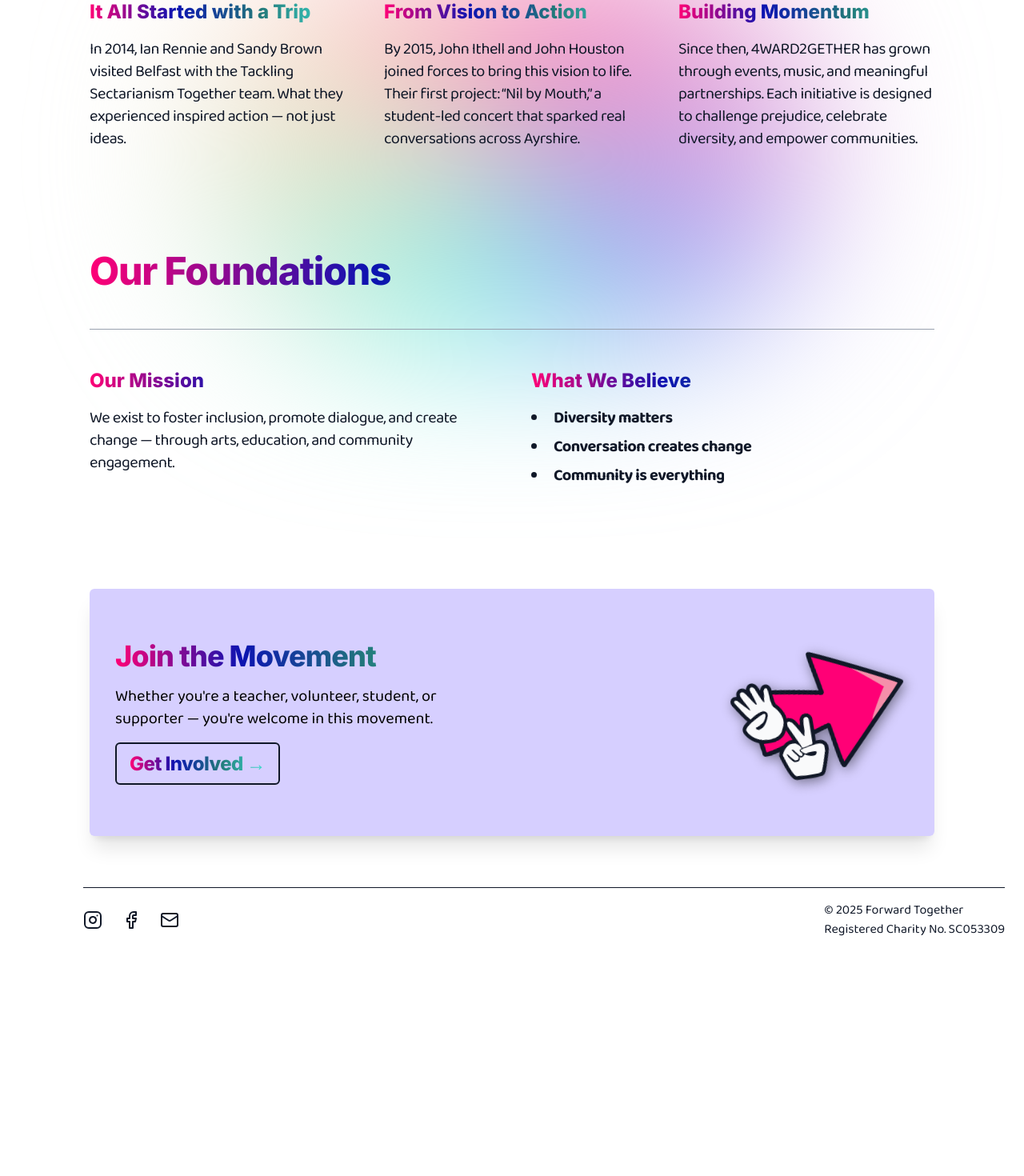
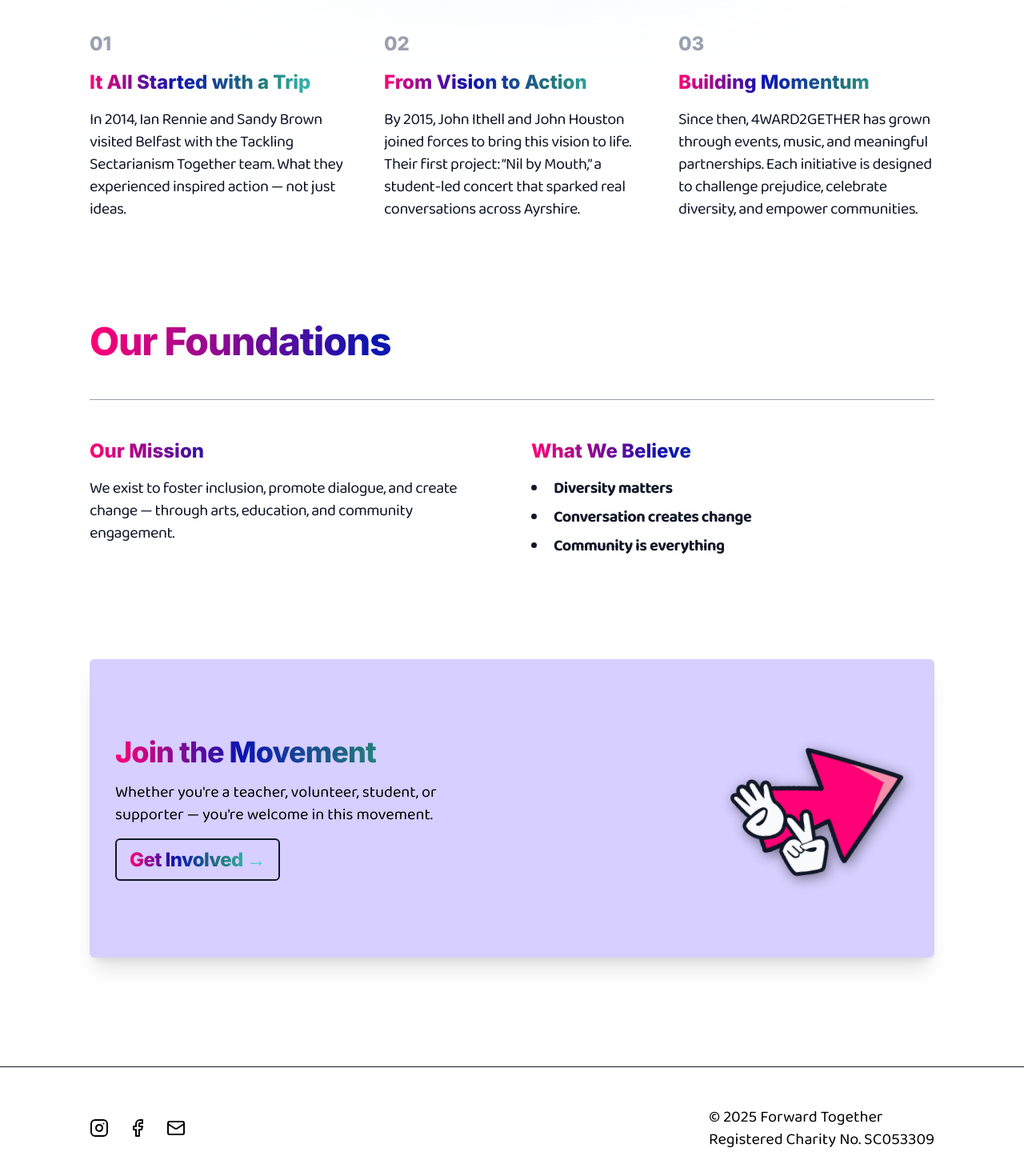
Before and after one commit to jaycee808/forward-together-2025, a Next.js app: page / in a window 1280 px wide. Shown: the part 794-2264 px from the top of the page at 80% size. Before the commit the page ends 1976 px from the top, so only its background shows below. Built offline with nearby package versions, Linux system fonts and the light colour scheme.

Commit message:
updated footer and landing page styles

```diff
--- a/components/Footer.jsx
+++ b/components/Footer.jsx
@@ -5,18 +5,18 @@
 
 export default function Footer() {
     return (
-        <section className="w-full text-xs font-inter text-gray-900 mt-12 sm:mt-16 relative z-10 px-6 sm:px-8 lg:px-16 m-2 md:ml-10">
+        <section className="mt-2 md:mt-10 space-y-32">
         <div className="border-t border-gray-900 pt-4 flex flex-col sm:flex-row sm:justify-between items-center gap-4">
 
             {/* Social Icons */}
-            <div className="flex gap-6">
+            <div className="flex gap-6 px-28 py-8">
             <SocialIcon href="https://www.instagram.com/4ward2gethersocial" label="Instagram" icon={<Instagram size={24} />} />
             <SocialIcon href="https://www.facebook.com/4ward2gethercelebratingdiversity" label="Facebook" icon={<Facebook size={24} />} />
             <SocialIcon href="mailto:4ward2gether.1@gmail.com" label="Email" icon={<Mail size={24} />} />
             </div>
 
             {/* Copyright */}
-            <div className="font-baloo text-center md:text-left text-base">
+            <div className="font-baloo text-center text-base md:text-xl md:text-left px-2 md:px-28 py-4 md:py-8">
             <p>
                 © {new Date().getFullYear()} Forward Together<br />
                 Registered Charity No. SC053309
--- a/components/Hero.jsx
+++ b/components/Hero.jsx
@@ -5,8 +5,8 @@
 
 export default function LandingPage() {
   return (
-    <main className="mt-2 md:mt-10 px-2 md:px-12 space-y-32">
-      {/* HERO SECTION */}
+    <main className="mt-24 md:mt-32 px-2 md:px-12 space-y-32">
+      {/* Hero Section */}
       <section className="max-w-5xl w-full text-left space-y-8">
         <h1 className="font-inter text-2xl sm:text-3xl md:text-5xl font-extrabold tracking-tight gradient pb-0 lg:pb-6">
           Celebrate Diversity,<br /> Empower Communities
@@ -26,7 +26,14 @@
         </a> */}
       </section>
 
-      {/* SECTION 1 — THE JOURNEY */}
+      {/* Section Divider */}
+      {/* <div className="flex my-32">
+        <div className="h-0.5 w-2 rounded-md bg-[#e9e91265] mx-1"></div>
+        <div className="h-0.5 w-2 rounded-md bg-[#08F1DA81] mx-1"></div>
+        <div className="h-0.5 w-[100%] rounded-md bg-[#FF007779] mx-1"></div>
+      </div> */}
+
+      {/* Section 1 - The Journey */}
       <section id="our-story" className="space-y-12">
         <h2 className="font-inter text-3xl sm:text-4xl md:text-5xl font-extrabold tracking-tight gradient">
           The Journey
@@ -125,7 +132,7 @@
         </div>
       </section> */}
 
-      <section className="bg-[#2600ff30] text-black px-8 py-16 rounded-md shadow-xl">
+      <section className="bg-[#2600ff30] text-black px-8 py-24 mb-24 rounded-md shadow-xl ">
         <div className="grid md:grid-cols-2 gap-12 items-center">
         {/* CTA Text */}
         <div className="space-y-4 text-left">
--- a/styles/globals.css
+++ b/styles/globals.css
@@ -29,7 +29,7 @@
       /* Background */
 
       .blob-outer-container {
-        position: absolute;
+        position: fixed;
         height: 100vh;
         width: 100vw;
         z-index: 0;
```
